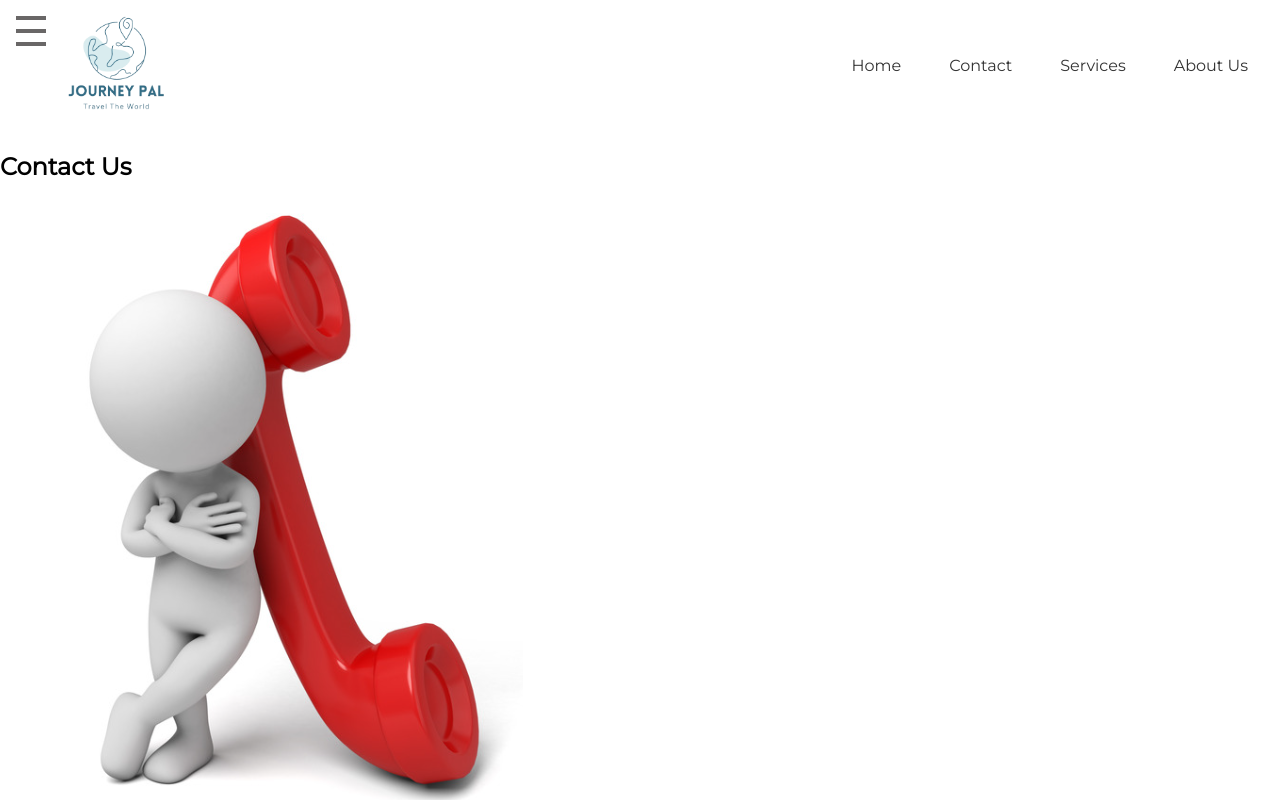
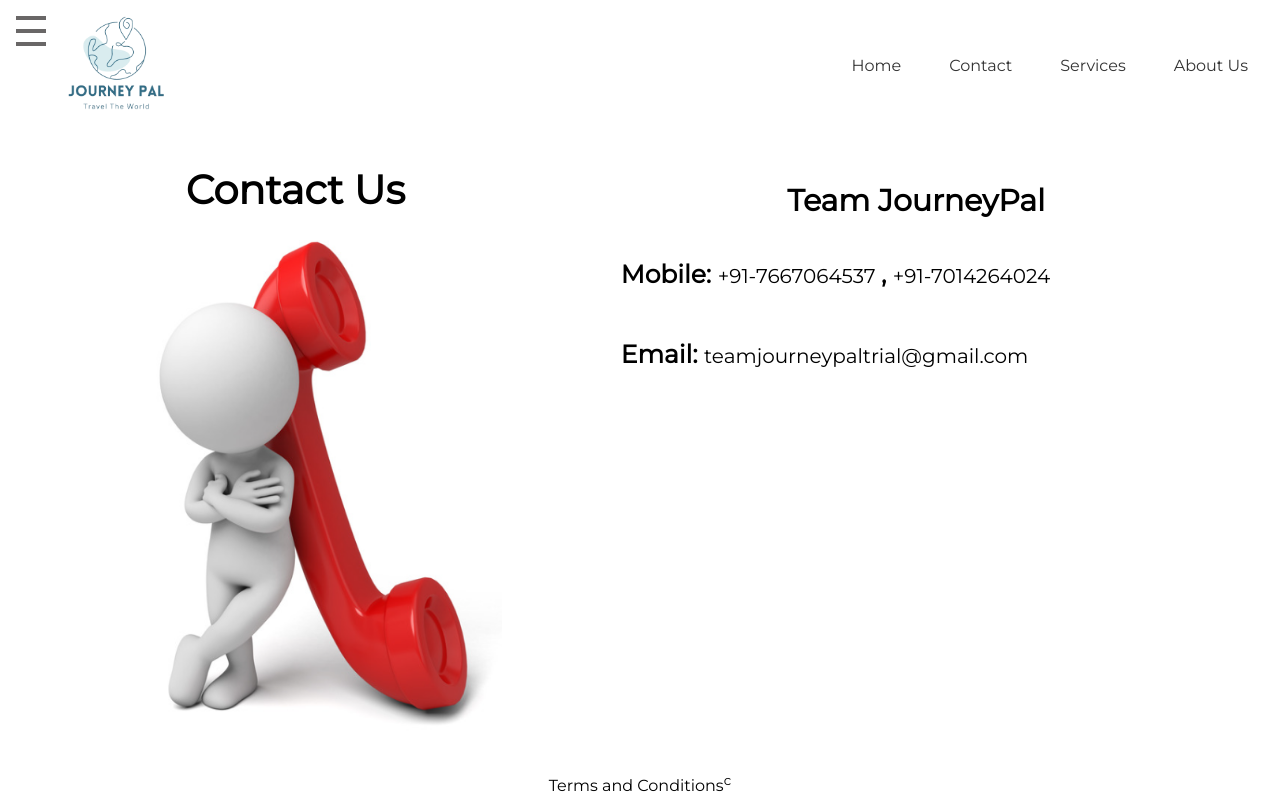
Before and after one commit to 07sumit1002/Hackathon, a React (Create React App) app: page /contact in a window 1280 px wide. Shown: the top 800 px of the page. Built offline with nearby package versions, Linux system fonts and the light colour scheme.

Commit message:
Update App.css

```diff
--- a/src/App.css
+++ b/src/App.css
@@ -555,6 +555,7 @@ nav {
   padding: 10px;
   display: flex;
   flex-direction: column;
+  /* margin-left: 14%; */
 }
 
 .Ai-input-rs{
@@ -564,6 +565,7 @@ nav {
   padding: 10px;
   display: flex;
   flex-direction: column;
+  /* margin-left: 14%; */
 }
 
 .Ai-input-Loc h1, .Ai-input-days h1, .Ai-input-rs h1{
@@ -1000,3 +1002,120 @@ align-self: center;
     font-size: 30px;
   }
 }
+
+
+.Services{
+  width: 97%;
+  height: 80vh;
+  display: flex;
+  align-self: center;
+  flex-direction: row;
+  justify-content: center;
+}
+
+.Services-left {
+  width: 45%;
+  height: 75vh;
+}
+
+.Services-head{
+  width: 100%;
+  height: 15vh;
+  font-size: 60px;
+  text-align: center;
+}
+
+.Services-head-h2{
+  font-size: 30px;
+  text-align: center;
+}
+
+.Services-list{
+  width: 100%;
+  height: 60vh;
+  display: flex;
+  flex-direction: row;
+}
+
+.Services-list-1, .Services-list-2{
+  width: 100%;
+  height: 60vh;
+}
+
+.Services-list-ul{
+  line-height: 40px;
+}
+
+.Services-list-li{
+  list-style-type: square;
+}
+
+.Services-list-li2{
+  list-style-type: disc;
+}
+
+.Services-right {
+  width: 50%;
+  height: 75vh;
+  display: flex;
+}
+
+.Service-img{
+  width: 100%;
+  align-self: center;
+  margin-top: 10%;
+}
+
+.Contact{
+  width: 97%;
+  height: 80vh;
+  display: flex;
+  align-self: center;
+  flex-direction: row;
+  justify-content: center;
+}
+
+.Contact-right{
+  width: 50%;
+  height: 70vh;
+  display: flex;
+  flex-direction: column;
+  padding: 30px;
+}
+
+.Contact-img{
+  width: 70%;
+  align-self: center;
+  height: 70vh;
+}
+
+.Contact-Left {
+  width: 50%;
+  height: 75vh;
+  display: flex;
+  flex-direction: column;
+}
+
+.Contact-Head{
+  text-align: center;
+  height: 4vh;
+  font-size: 40px;
+  width: 100%;
+}
+
+.Contact-h1{
+  text-align: center;
+  height: 4vh;
+  font-size: 30px;
+  width: 100%;
+}
+
+.Contact-p{
+  text-align: left;
+  font-size: 25px;
+  font-weight: bold;
+}
+.Contac-span{
+  font-size: 20px;
+  font-weight: 500;
+}
```
